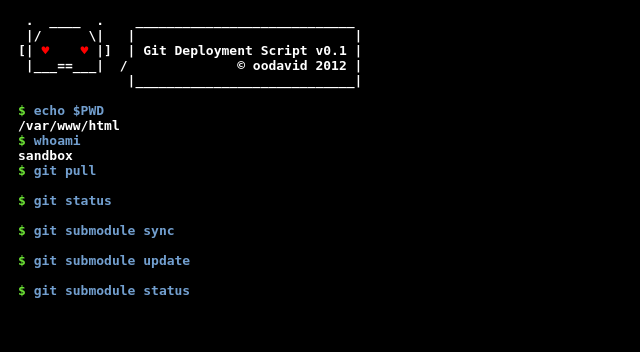
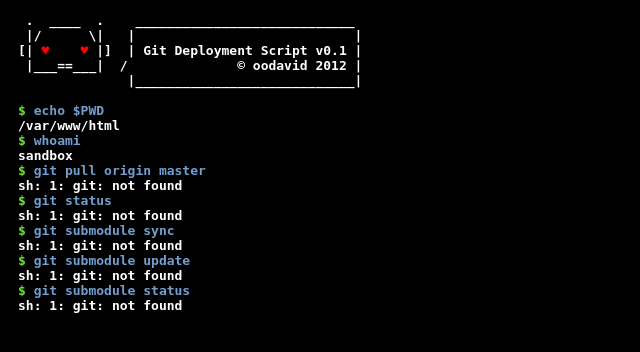
Before and after one commit to Shaqattack118/Anguish-Website, a PHP site: page /deploy.php in a window 1280 px wide. Shown: the top 352 px of the page, without its empty margins (0-640 px from the left). Run offline with PHP 8.4, Linux system fonts and the light colour scheme.

Commit message:
fixed deploy.php

```diff
--- a/deploy.php
+++ b/deploy.php
@@ -11,7 +11,7 @@
 	$commands = array(
 		'echo $PWD',
 		'whoami',
-		'git pull',
+		'git pull origin master',
 		'git status',
 		'git submodule sync',
 		'git submodule update',
@@ -22,7 +22,7 @@
 	$output = '';
 	foreach($commands AS $command){
 		// Run it
-		$tmp = shell_exec($command);
+		$tmp = shell_exec($command.' 2>&1');
 		// Output
 		$output .= "<span style=\"color: #6BE234;\">\$</span> <span style=\"color: #729FCF;\">{$command}\n</span>";
 		$output .= htmlentities(trim($tmp)) . "\n";
```
